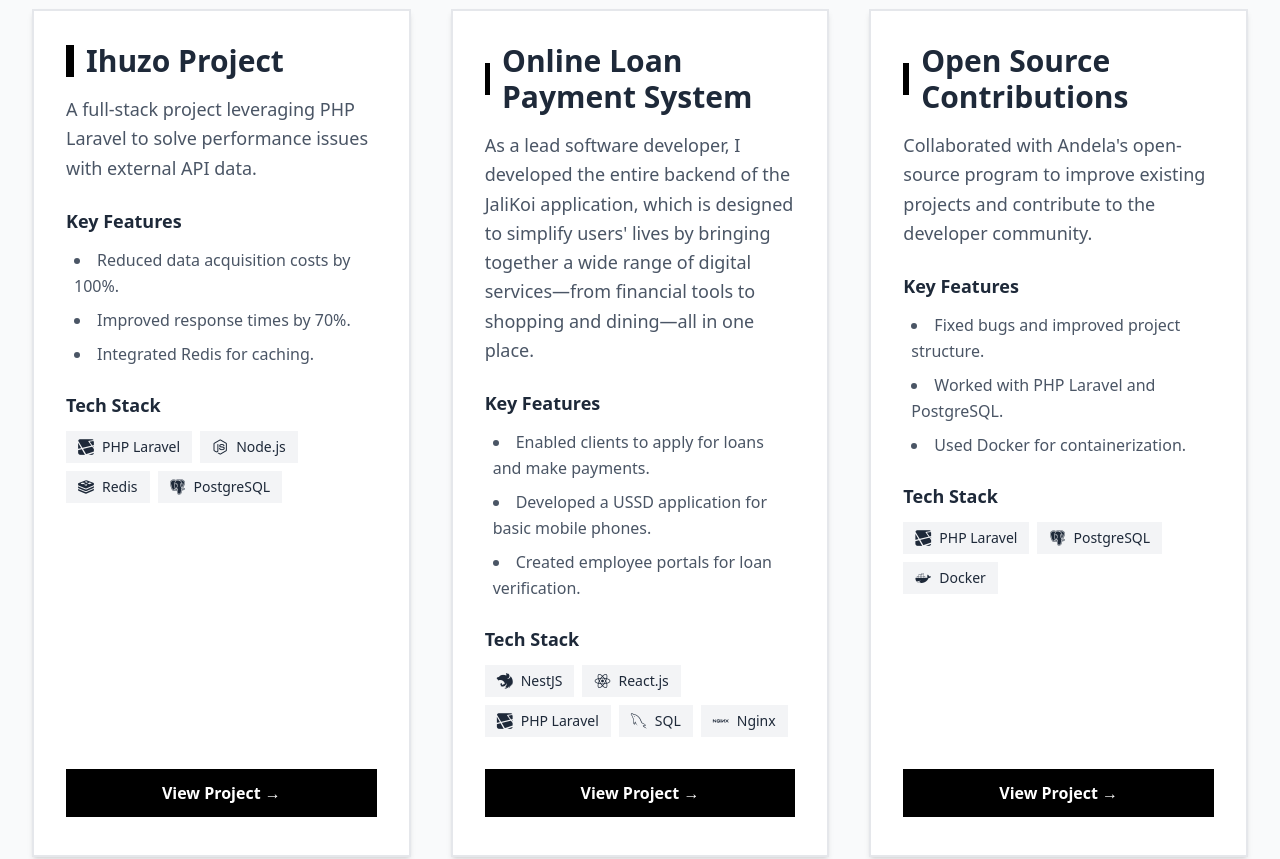
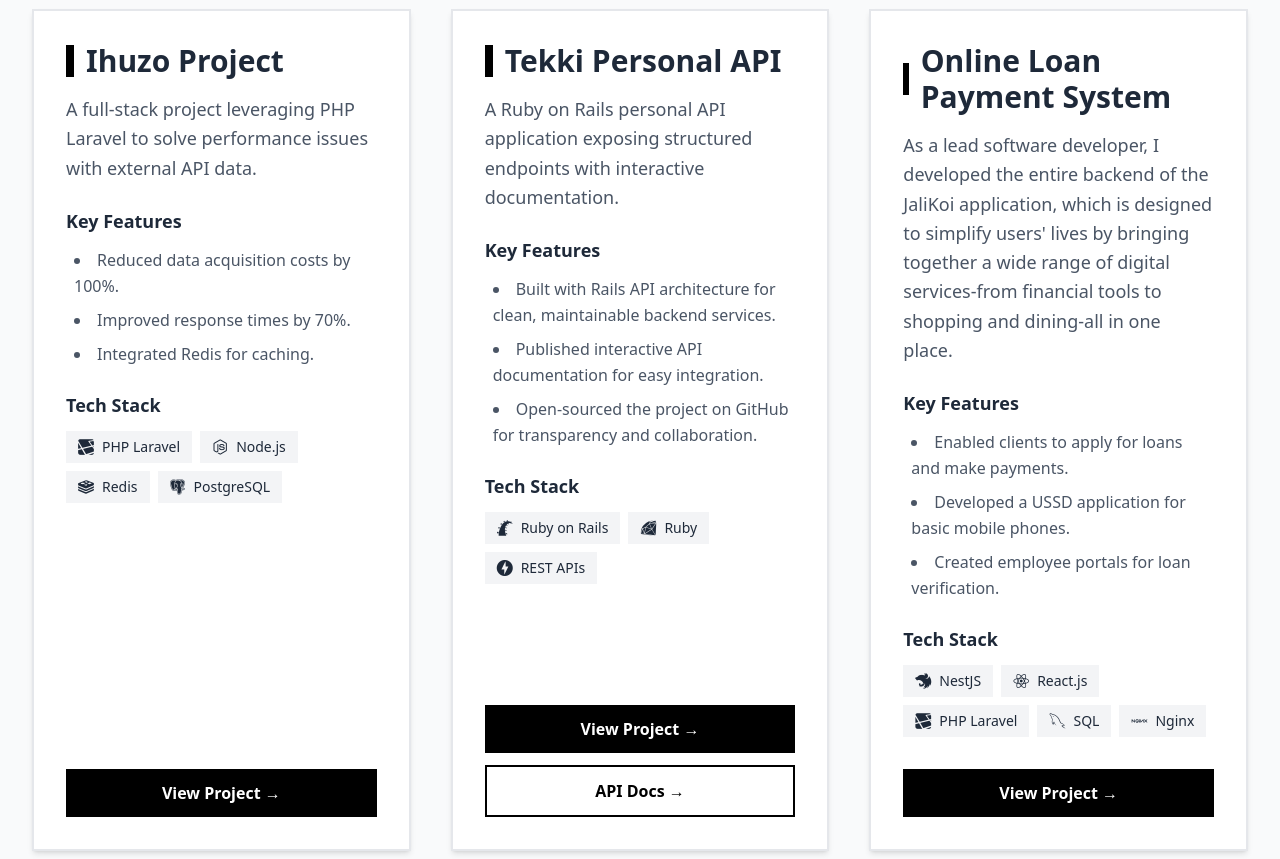
Before and after one commit to muhenge/port, a Next.js app: page /work in a window 1280 px wide. Shown: the part 400-1259 px from the top of the page. Built offline with nearby package versions, Linux system fonts and the light colour scheme.

Commit message:
Update work

```diff
--- a/src/app/work/page.tsx
+++ b/src/app/work/page.tsx
@@ -1,7 +1,17 @@
 import Link from "next/link";
 
+type Project = {
+  id: string;
+  title: string;
+  description: string;
+  features: string[];
+  techStack: string[];
+  link: string;
+  docsLink?: string;
+};
+
 export default function ProjectsPage() {
-  const projects = [
+  const projects: Project[] = [
     {
       id: "ihuzo-project",
       title: "Ihuzo Project",
@@ -16,10 +26,24 @@
       link: "https://ihuzo.rw/?tab=dsp",
     },
     {
+      id: "tekki-personal-api",
+      title: "Tekki Personal API",
+      description:
+        "A Ruby on Rails personal API application exposing structured endpoints with interactive documentation.",
+      features: [
+        "Built with Rails API architecture for clean, maintainable backend services.",
+        "Published interactive API documentation for easy integration.",
+        "Open-sourced the project on GitHub for transparency and collaboration.",
+      ],
+      techStack: ["Ruby on Rails", "Ruby", "REST APIs"],
+      link: "https://github.com/muhenge/tekki",
+      docsLink: "https://teki-api.fly.dev/api-docs/index.html",
+    },
+    {
       id: "loan-payment-system",
       title: "Online Loan Payment System",
       description:
-        "As a lead software developer, I developed the entire backend of the JaliKoi application, which is designed to simplify users' lives by bringing together a wide range of digital services—from financial tools to shopping and dining—all in one place.",
+        "As a lead software developer, I developed the entire backend of the JaliKoi application, which is designed to simplify users' lives by bringing together a wide range of digital services-from financial tools to shopping and dining-all in one place.",
       features: [
         "Enabled clients to apply for loans and make payments.",
         "Developed a USSD application for basic mobile phones.",
@@ -75,7 +99,6 @@
       <div className="bg-shapes"></div>
       <div className="particles"></div>
 
-
       <div className="max-w-7xl mx-auto px-4 sm:px-6 lg:px-8 py-8 sm:py-12">
         <section className="text-center mb-16 sm:mb-20 animate-fade-in-up">
           <h1 className="text-4xl sm:text-5xl lg:text-6xl font-bold text-gray-800 mb-6">
@@ -93,7 +116,9 @@
         </section>
 
         <section className="grid grid-cols-1 lg:grid-cols-2 xl:grid-cols-3 gap-8 lg:gap-10">
-          {projects.filter((project) => project.link.startsWith("http")).map((project, index) => (
+          {projects
+            .filter((project) => project.link.startsWith("http"))
+            .map((project, index) => (
               <div
                 key={project.id}
                 className="bg-white p-6 lg:p-8 border-2 border-gray-200 shadow-md hover:shadow-xl hover:border-black transition-all duration-300 flex flex-col transform hover:-translate-y-2 animate-fade-in-up hover-glow"
@@ -109,46 +134,82 @@
                   </p>
 
                   <div className="mb-6">
-                  <h3 className="text-lg font-semibold text-gray-800 mb-3">
-                    Key Features
-                  </h3>
+                    <h3 className="text-lg font-semibold text-gray-800 mb-3">Key Features</h3>
                     <ul className="list-disc list-inside text-gray-600 space-y-2">
                       {project.features.map((feature, index) => (
-                      <li key={index} className="pl-2 leading-relaxed">{feature}</li>
+                        <li key={index} className="pl-2 leading-relaxed">
+                          {feature}
+                        </li>
                       ))}
                     </ul>
                   </div>
 
                   <div className="mb-8">
-                  <h3 className="text-lg font-semibold text-gray-800 mb-3">
-                    Tech Stack
-                  </h3>
+                    <h3 className="text-lg font-semibold text-gray-800 mb-3">Tech Stack</h3>
                     <div className="flex flex-wrap gap-2">
                       {project.techStack.map((tech, index) => {
                         // Map tech names to devicon classes and URLs
                         const getTechInfo = (techName: string) => {
                           const techMap: { [key: string]: { icon: string; url: string } } = {
-                          'PHP Laravel': { icon: 'devicon-laravel-plain', url: 'https://laravel.com/' },
-                          'Node.js': { icon: 'devicon-nodejs-plain', url: 'https://nodejs.org/' },
-                          'Redis': { icon: 'devicon-redis-plain', url: 'https://redis.io/' },
-                          'PostgreSQL': { icon: 'devicon-postgresql-plain', url: 'https://www.postgresql.org/' },
-                          'NestJS': { icon: 'devicon-nestjs-plain', url: 'https://nestjs.com/' },
-                          'React.js': { icon: 'devicon-react-original', url: 'https://reactjs.org/' },
-                          'SQL': { icon: 'devicon-mysql-plain', url: 'https://www.w3schools.com/sql/' },
-                          'Nginx': { icon: 'devicon-nginx-original', url: 'https://nginx.org/' },
-                          'Docker': { icon: 'devicon-docker-plain', url: 'https://www.docker.com/' },
-                          'REST APIs': { icon: 'devicon-fastapi-plain', url: 'https://restfulapi.net/' },
-                          'Database Design': { icon: 'devicon-postgresql-plain', url: '#' },
-                          'OOP': { icon: 'devicon-java-plain', url: '#' },
-                          'Training': { icon: '', url: '#' },
-                          'Mentoring': { icon: '', url: '#' }
+                            "PHP Laravel": {
+                              icon: "devicon-laravel-plain",
+                              url: "https://laravel.com/",
+                            },
+                            "Node.js": {
+                              icon: "devicon-nodejs-plain",
+                              url: "https://nodejs.org/",
+                            },
+                            Redis: {
+                              icon: "devicon-redis-plain",
+                              url: "https://redis.io/",
+                            },
+                            PostgreSQL: {
+                              icon: "devicon-postgresql-plain",
+                              url: "https://www.postgresql.org/",
+                            },
+                            NestJS: {
+                              icon: "devicon-nestjs-plain",
+                              url: "https://nestjs.com/",
+                            },
+                            "React.js": {
+                              icon: "devicon-react-original",
+                              url: "https://reactjs.org/",
+                            },
+                            SQL: {
+                              icon: "devicon-mysql-plain",
+                              url: "https://www.w3schools.com/sql/",
+                            },
+                            Nginx: {
+                              icon: "devicon-nginx-original",
+                              url: "https://nginx.org/",
+                            },
+                            Docker: {
+                              icon: "devicon-docker-plain",
+                              url: "https://www.docker.com/",
+                            },
+                            "REST APIs": {
+                              icon: "devicon-fastapi-plain",
+                              url: "https://restfulapi.net/",
+                            },
+                            "Ruby on Rails": {
+                              icon: "devicon-rails-plain",
+                              url: "https://rubyonrails.org/",
+                            },
+                            Ruby: {
+                              icon: "devicon-ruby-plain",
+                              url: "https://www.ruby-lang.org/",
+                            },
+                            "Database Design": { icon: "devicon-postgresql-plain", url: "#" },
+                            OOP: { icon: "devicon-java-plain", url: "#" },
+                            Training: { icon: "", url: "#" },
+                            Mentoring: { icon: "", url: "#" },
                           };
-                        return techMap[techName] || { icon: '', url: '#' };
+                          return techMap[techName] || { icon: "", url: "#" };
                         };
 
                         const techInfo = getTechInfo(tech);
 
-                      return techInfo.url !== '#' ? (
+                        return techInfo.url !== "#" ? (
                           <a
                             key={index}
                             href={techInfo.url}
@@ -156,9 +217,7 @@
                             rel="noopener noreferrer"
                             className="bg-gray-100 text-gray-800 px-3 py-1.5 text-sm font-medium hover:bg-black hover:text-white transition-colors duration-300 cursor-pointer flex items-center gap-2 transform hover:scale-105"
                           >
-                          {techInfo.icon && (
-                            <i className={`${techInfo.icon} text-base`}></i>
-                          )}
+                            {techInfo.icon && <i className={`${techInfo.icon} text-base`}></i>}
                             {tech}
                           </a>
                         ) : (
@@ -166,9 +225,7 @@
                             key={index}
                             className="bg-gray-100 text-gray-800 px-3 py-1.5 text-sm font-medium hover:bg-black hover:text-white transition-colors duration-300 cursor-pointer flex items-center gap-2"
                           >
-                          {techInfo.icon && (
-                            <i className={`${techInfo.icon} text-base`}></i>
-                          )}
+                            {techInfo.icon && <i className={`${techInfo.icon} text-base`}></i>}
                             {tech}
                           </span>
                         );
@@ -178,7 +235,7 @@
                 </div>
 
                 {project.link && (
-                <div className="mt-auto">
+                  <div className="mt-auto flex flex-col gap-3">
                     <Link
                       href={project.link}
                       target="_blank"
@@ -187,6 +244,17 @@
                     >
                       View Project →
                     </Link>
+
+                    {project.docsLink && (
+                      <Link
+                        href={project.docsLink}
+                        target="_blank"
+                        rel="noopener noreferrer"
+                        className="inline-block w-full text-center border-2 border-black text-black px-6 py-3 hover:bg-black hover:text-white transition-all duration-300 font-semibold interactive-element"
+                      >
+                        API Docs →
+                      </Link>
+                    )}
                   </div>
                 )}
               </div>
@@ -194,12 +262,16 @@
         </section>
 
         {/* More Projects CTA */}
-        <section className="text-center mt-16 sm:mt-20 bg-white p-8 lg:p-12 border-2 border-gray-200 animate-fade-in-up" style={{ animationDelay: '0.6s' }}>
+        <section
+          className="text-center mt-16 sm:mt-20 bg-white p-8 lg:p-12 border-2 border-gray-200 animate-fade-in-up"
+          style={{ animationDelay: "0.6s" }}
+        >
           <h2 className="text-2xl sm:text-3xl font-bold text-gray-800 mb-4">
             Want to See More?
           </h2>
           <p className="text-lg text-gray-600 mb-6 max-w-2xl mx-auto">
-            These are just a few highlights from my portfolio. I have worked on many more projects across different technologies and industries.
+            These are just a few highlights from my portfolio. I have worked on many more
+            projects across different technologies and industries.
           </p>
           <div className="flex flex-col sm:flex-row gap-4 justify-center items-center">
             <Link
```
Lines whose indentation alone changed are shown as unchanged.
